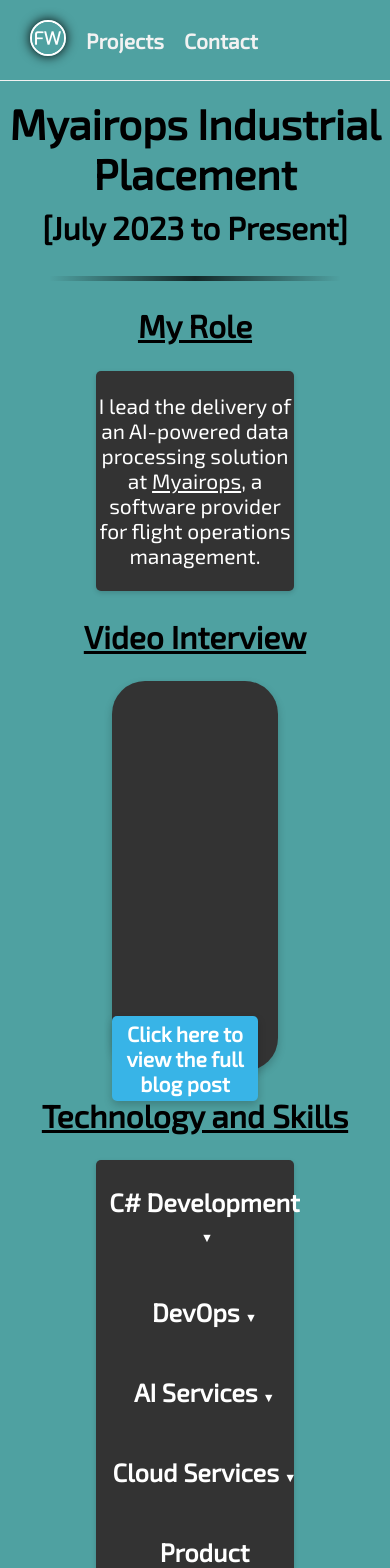
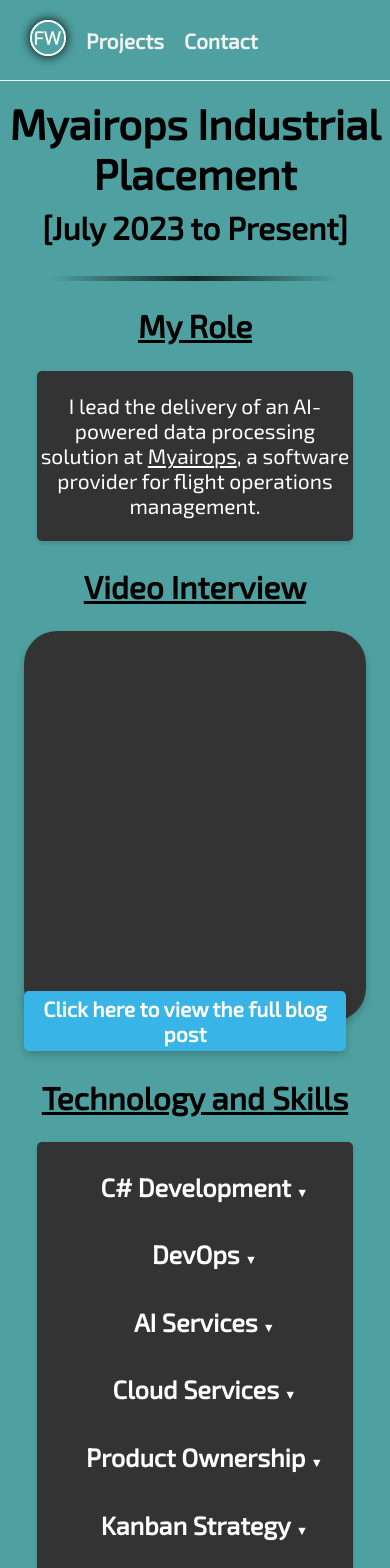
Before and after one commit to flynnWhelehan/website, a React (Create React App) app in the folder website/frontend/: page /myairops-project in a window 390 px wide. Shown: the top 1568 px of the page. Built offline with nearby package versions, Linux system fonts and the light colour scheme.

Commit message:
Mobile support changes

```diff
--- a/website/frontend/src/App.css
+++ b/website/frontend/src/App.css
@@ -92,6 +92,13 @@
 .section-container a {
   color: white;
 }
+@media screen and (max-width: 600px) {
+  .section-container {
+    width: 100%;
+    max-width: 80%;
+    margin: auto;
+  }
+}
 .section-break-line {
   margin: 0 auto;
   width: 75%;
--- a/website/frontend/src/components/styles/Navbar.css
+++ b/website/frontend/src/components/styles/Navbar.css
@@ -60,20 +60,23 @@
 }
 
 .current-title-container {
-  /* Add overflow and text-overflow properties */
   overflow: hidden;
   text-overflow: ellipsis;
   white-space: nowrap;
-  /* Center the text */
   display: flex;
   justify-content: center;
   align-items: center;
-  padding: 5px 12px; /* Add some padding to create space around the text */
-  margin: auto; /* Add this to center the title */
+  padding: 5px 12px;
+  margin: auto;
 }
 
 .current-title-container.shrink {
-  /* Add background color and border radius */
-  background-color: rgba(255, 255, 255, 0.5); /* Adjust color and opacity as needed */
-  border-radius: 15px; /* Adjust as needed */
+  background-color: rgba(255, 255, 255, 0.5);
+  border-radius: 15px;
 }
+
+@media screen and (max-width: 600px) {
+  .current-title-container {
+    display: none;
+  }
+}
--- a/website/frontend/src/pages/Home.js
+++ b/website/frontend/src/pages/Home.js
@@ -29,7 +29,7 @@
       <h2 className="title">What do I have planned?</h2>
       <div className="section-container">
           <section id="role">
-              <p>Beyond this, I’m considering a challenging software role to elevate my career, or a compelling PhD opportunity.</p>
+              <p>Beyond my master's year, I’m considering a challenging software role to elevate my career, or a compelling PhD opportunity.</p>
           </section>
       </div>
     </div>
--- a/website/frontend/src/pages/Projects/MyairopsProject.css
+++ b/website/frontend/src/pages/Projects/MyairopsProject.css
@@ -14,14 +14,15 @@
     box-shadow: 0 4px 8px 0 rgba(0, 0, 0, 0.2);
     margin: 20px;
     padding: 15px;
-    max-width: 35%;
+    max-width: 40%;
     width: 100%;
     margin: 20px auto;
 }
-
-.react-player {
-    border-radius: 15px;
-    overflow: hidden;
+@media screen and (max-width: 600px) {
+  .video-container {
+    max-width: 80%;
+    margin-bottom: 15%;
+  }
 }
 /* #endregion */
 
@@ -58,16 +59,10 @@
     list-style-type: none;
     margin-bottom: 15%;
 }
-#technology li.last-row {
-    margin-bottom: 0;
-}
-#technology li:last-child {
-    margin-bottom: 0;
-}
 
 .bullet-container:hover .bullet-text {
     opacity: 1;
-    max-height: 100px;
+    transition: transform 0.35s ease;
 }
 .bullet-header {
     font-size: 1.2em;
@@ -76,23 +71,34 @@
 .bullet-text {
     opacity: 0;
     max-height: 0;
-    overflow: visible;
-    transition: opacity 0.3s ease, max-height 0.35s ease;
-    margin-bottom: 10%;
+    transition: opacity 0.3s ease 0.3s, max-height ease 0.3s;
+}
+.bullet-container:not(.inactive) .bullet-text {
+    opacity: 0;
+    max-height: 0;
+    overflow: hidden;
+    transition: opacity 0.3s ease 0.3s, max-height 0.35s ease 0.3s;
 }
 .bullet-container:not(.inactive):hover .bullet-text {
     opacity: 1;
-    max-height: 100px;
-    transition-delay: 0.25s;
+    max-height: 1000px;
 }
 .bullet-header::after {
     content: '▼';
     font-size: 0.5em;
     display: inline-block;
     margin-left: 5px;
-    transition: transform 0.3s ease;
+    transition: transform 0.3s ease 0.3s;
 }
 .bullet-container:hover .bullet-header::after {
     transform: rotate(180deg);
 }
+@media screen and (max-width: 600px) {
+    .bullet-container {
+      margin-bottom: 1em;
+    }
+    .bullet-text {
+      position: static;
+    }
+}
 /* #endregion */
```
